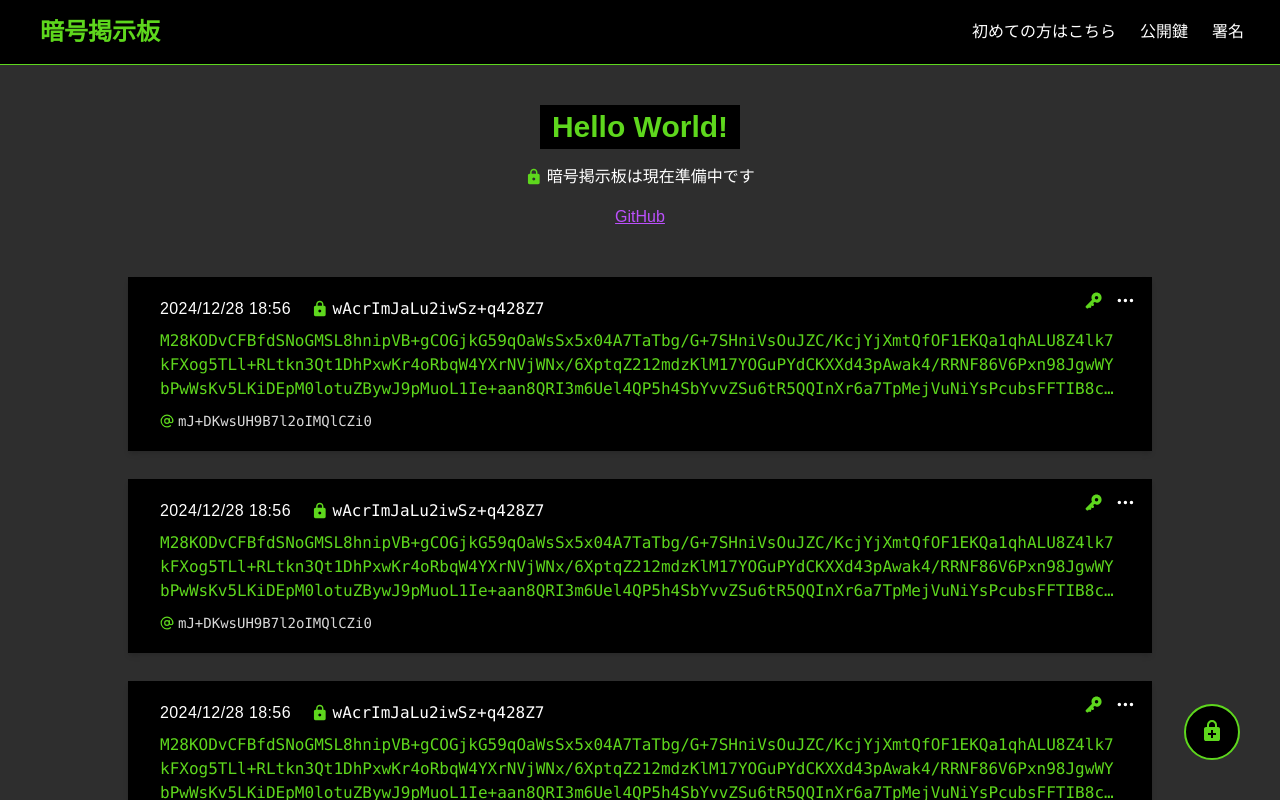
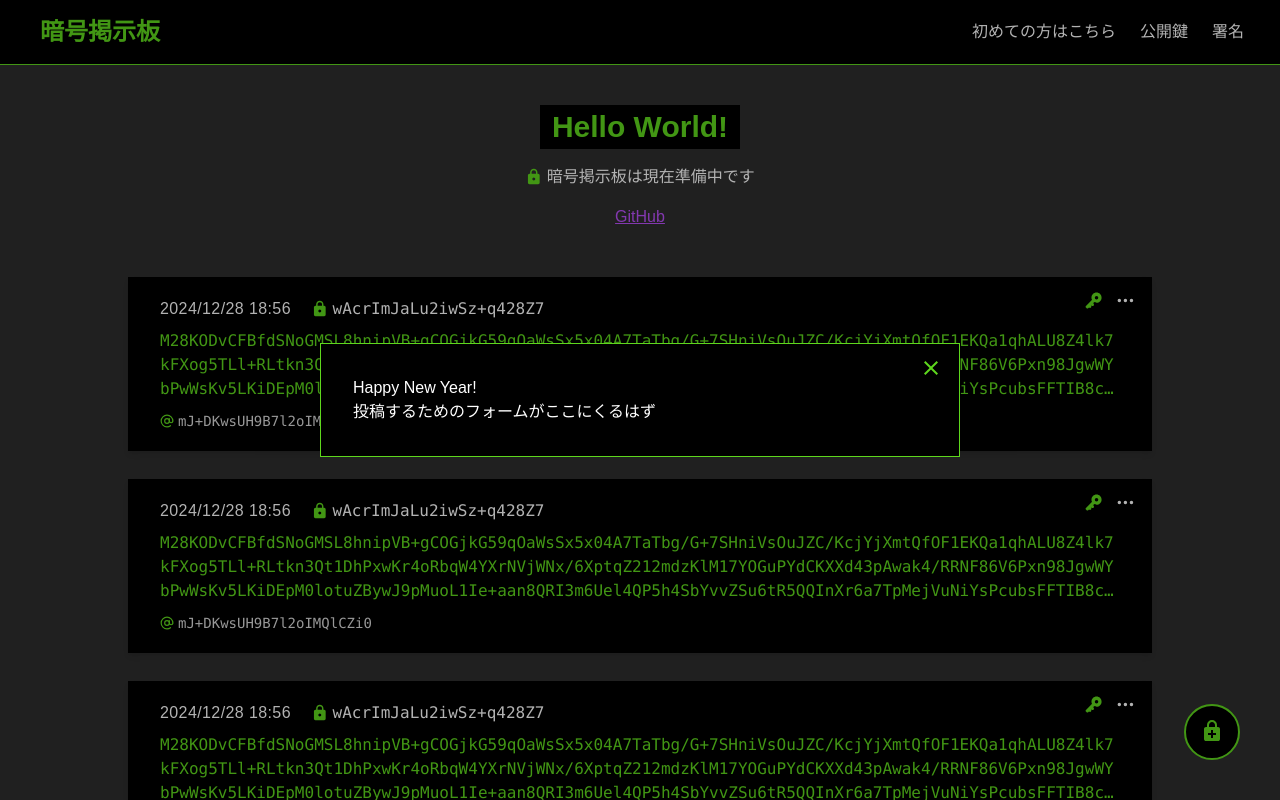
Before and after one commit to nanasi-1/encrypted-board, a Next.js app: page / in a window 1280 px wide. Both pictures are taken after a click on the button 1212 px from the left and 732 px from the top of the page. Shown: the top 800 px of the page. Built offline with nearby package versions, Linux system fonts and the light colour scheme.

Commit message:
モーダルを作成 (#18)
---------

Co-authored-by: nanasi-1 <test-email>

```diff
--- a/src/app/(components)/post-button.tsx
+++ b/src/app/(components)/post-button.tsx
@@ -1,11 +1,19 @@
 'use client'
 import { AddEncryptionIcon } from "@/components/ui/icons"
 import RoundedIconButton from "@/components/ui/rounded-icon-button"
+import { useModal } from "@/components/ui/modal"
+
+function PostModal() {
+  return (
+    <p>
+      Happy New Year! <br />
+      投稿するためのフォームがここにくるはず<br />
+    </p>
+  )
+}
 
 export default function PostButton() {
-  const openModal = () => {
-    console.log('open modal')
-  }
+  const { open: openModal } = useModal(<PostModal />)
 
   return (
     <RoundedIconButton
--- a/src/app/layout.tsx
+++ b/src/app/layout.tsx
@@ -3,6 +3,7 @@ import { Geist, Geist_Mono } from "next/font/google";
 import "./globals.css";
 import Header from "@/components/layout/header/Header";
 import Footer from "@/components/layout/footer/Footer";
+import { ModalProvider } from "@/components/ui/modal/context";
 
 const geistSans = Geist({
   variable: "--font-geist-sans",
@@ -34,11 +35,13 @@ export default function RootLayout({
       <body
         className={`${geistSans.variable} ${geistMono.variable} antialiased bg-stone-750 text-white`}
       >
-        <Header />
-        <main className="pt-10 pb-14">
-          {children}
-        </main>
-        <Footer />
+        <ModalProvider>
+          <Header />
+          <main className="pt-10 pb-14">
+            {children}
+          </main>
+          <Footer />
+        </ModalProvider>
       </body>
     </html>
   );
--- a/src/app/page.tsx
+++ b/src/app/page.tsx
@@ -27,7 +27,7 @@ export default async function Home({ searchParams }: {
         <PostCard />
         <PostCard />
         <PostCard />
-        <Pagination currentPage={currentPage} maxPage={4} baseHref="/?page="/>
+        <Pagination currentPage={currentPage} maxPage={4} baseHref="/?page=" />
       </div>
       <FixedButtons />
     </>
--- a/src/components/ui/icons.tsx
+++ b/src/components/ui/icons.tsx
@@ -64,3 +64,10 @@ export function AddEncryptionIcon(props: SVGProps<SVGSVGElement>) {
     <svg xmlns="http://www.w3.org/2000/svg" width="1em" height="1em" viewBox="0 0 24 24" {...props}><path fill="currentColor" d="M11 19h2v-3h3v-2h-3v-3h-2v3H8v2h3zm-5 3q-.825 0-1.412-.587T4 20V10q0-.825.588-1.412T6 8h1V6q0-2.075 1.463-3.537T12 1t3.538 1.463T17 6v2h1q.825 0 1.413.588T20 10v10q0 .825-.587 1.413T18 22zM9 8h6V6q0-1.25-.875-2.125T12 3t-2.125.875T9 6z"></path></svg>
   )
 }
+
+
+export function CloseIcon(props: SVGProps<SVGSVGElement>) {
+  return (
+    <svg xmlns="http://www.w3.org/2000/svg" width="1em" height="1em" viewBox="0 0 24 24" {...props}><path fill="currentColor" d="M6.4 19L5 17.6l5.6-5.6L5 6.4L6.4 5l5.6 5.6L17.6 5L19 6.4L13.4 12l5.6 5.6l-1.4 1.4l-5.6-5.6z"></path></svg>
+  )
+}
--- /dev/null
+++ b/src/components/ui/modal/context.tsx
@@ -0,0 +1,26 @@
+'use client'
+
+import { createContext, useContext, useState } from "react";
+
+const ModalContext = createContext<{
+  modalComponent: React.ReactNode,
+  setModalComponent: (component: React.ReactNode) => void
+}>({
+  modalComponent: <div>初期値</div>,
+  setModalComponent: () => { }
+})
+
+export function ModalProvider({ children }: { children: React.ReactNode }) {
+  const [modalComponent, setModalComponent] = useState<React.ReactNode>(null)
+
+  return (
+    <ModalContext.Provider value={{ modalComponent, setModalComponent }}>
+      {children}
+      {modalComponent}
+    </ModalContext.Provider>
+  )
+}
+
+export function useModalContext() {
+  return useContext(ModalContext)
+}
--- /dev/null
+++ b/src/components/ui/modal/index.module.css
@@ -0,0 +1,22 @@
+.bg {
+  /* 見た目 */
+  @apply bg-black/30 w-screen h-screen fixed top-0 z-20;
+  /* 位置 */
+  @apply flex justify-center items-center;
+}
+
+.wrapper {
+  /* 見た目 */
+  @apply bg-black border-primary border w-1/2;
+  /* 余白 */
+  @apply px-8 py-8;
+  /* その他 */
+  @apply relative;
+}
+
+.close-button {
+  /* 位置 */
+  @apply absolute top-3 right-4;
+  /* hover */
+  @apply transition-opacity hover:opacity-80;
+}
--- /dev/null
+++ b/src/components/ui/modal/index.tsx
@@ -0,0 +1,43 @@
+'use client'
+
+import { useState } from 'react'
+import { Icones, CloseIcon } from '../icons'
+import styles from './index.module.css'
+import { useModalContext } from './context'
+
+export function ModalUI({ children, onClose }: {
+  children?: React.ReactNode
+  onClose?: () => void
+}) {
+  // TODO align-centerをどうするか考える
+  return (
+    <div className={styles['bg']} onClick={onClose}>
+      {/* stopPropagation: コンテンツをクリックするとモーダルが閉じるのを防止 */}
+      <div className={styles['wrapper']} onClick={e => e.stopPropagation()}>
+        <button className={styles['close-button']} onClick={onClose}>
+          <Icones Icon={CloseIcon} fontSize={24} />
+        </button>
+        {children}
+      </div>
+    </div>
+  )
+}
+
+// モーダルを制御する関数付きフック
+// TODO 複数のモーダルが一度に開かれた時どうするか考える
+export function useModal(children?: React.ReactNode) {
+  const [isOpen, setIsOpen] = useState(false)
+  const { setModalComponent } = useModalContext()
+
+  const close = () => {
+    setModalComponent(null)
+    setIsOpen(false)
+  }
+  const open = () => {
+    const modal = <ModalUI onClose={close}>{children}</ModalUI>
+    setModalComponent(modal)
+    setIsOpen(true)
+  }
+
+  return { open, close, isOpen } // 基本はopenのみを使う
+}
```
